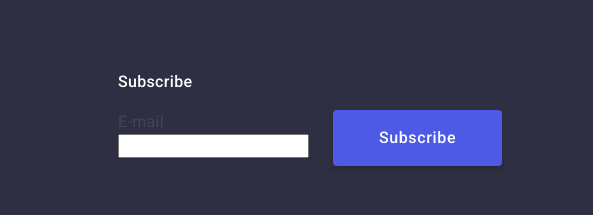
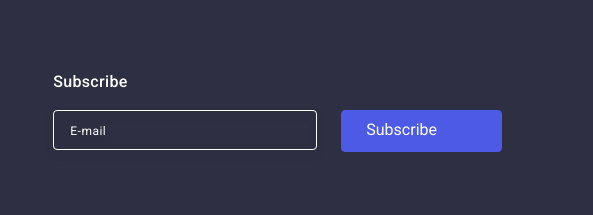
Before and after one commit to LiudmylaHorobets/goit-markup-hw-06, a plain HTML site: page index.html in a window 1280 px wide. Shown: the part 2943-3158 px from the top of the page, 687-1280 px from the left. Drawn offline with nearby package versions, Linux system fonts and the light colour scheme.

Commit message:
fineshed footer form

```diff
--- a/css/styles.css
+++ b/css/styles.css
@@ -672,9 +672,49 @@ body {
   background-color: var(--green-text-cl);
 }
 
-.subscribe-wrapper {
+.subscribe-form-wrapper {
   display: flex;
   gap: 24px;
+}
+.subscribe-form-input {
+  padding: 8px 16px;
+  background-color: transparent;
+  width: 264px;
+  height: 40px;
+  border: 1px solid var(--white-text-cl);
+  filter: drop-shadow(0px 4px 4px rgba(0, 0, 0, 0.15));
+  border-radius: 4px;
+}
+.subscribe-form-input {
+  color: var(--white-text-cl);
+}
+.subscribe-form-input::placeholder {
+  font-weight: 400;
+  font-size: 12px;
+  line-height: 2;
+  color: var(--white-text-cl);
+  letter-spacing: 0.04em;
+}
+
+.subscribe-form-btn {
+  display: flex;
+  justify-content: center;
+  align-items: center;
+  gap: 16px;
+
+  padding: 8px 24px;
+  background-color: var(--iris-text-cl);
+  color: var(--white-text-cl);
+
+  border: 1px solid var(--iris-text-cl);
+  border-radius: 4px;
+}
+.subscribe-form-btn:hover,
+.subscribe-form-btn:focus {
+  background-color: var(--ocean-text-cl);
+  box-shadow: 0px 3px 1px rgba(0, 0, 0, 0.1), 0px 2px 1px rgba(0, 0, 0, 0.08),
+    0px 2px 2px rgba(0, 0, 0, 0.12);
+  border: 1px solid var(--ocean-text-cl);
 }
 /* Portfolio */
 .page-portfolio {
--- a/index.html
+++ b/index.html
@@ -656,12 +656,25 @@
         <section class="foter-subscribe container">
           <p class="footer-title">Subscribe</p>
           <form class="footer-form" name="subscribe-form">
-            <div class="subscribe-wrapper">
-              <label class="">
-                <span>E-mail</span>
-                <input type="text" name="subscribe-email" required />
+            <div class="subscribe-form-wrapper">
+              <label class="subscribe-form-label">
+                <input
+                  class="subscribe-form-input"
+                  type="text"
+                  name="subscribe-email"
+                  placeholder="E-mail"
+                  required
+                />
               </label>
-              <button class="btn btn-dark" type="submit">Subscribe</button>
+              <button class="subscribe-form-btn" type="submit">
+                Subscribe
+                <svg class="subscribe-form-icon" width="24" height="24">
+                  <use
+                    class="subscribe-form-icon-unchecked"
+                    href="./images/icons.svg#icon-subscribe"
+                  ></use>
+                </svg>
+              </button>
             </div>
           </form>
         </section>
```
Also changed, not shown: portfolio.html (+26 -1 lines), images/icons.svg.
